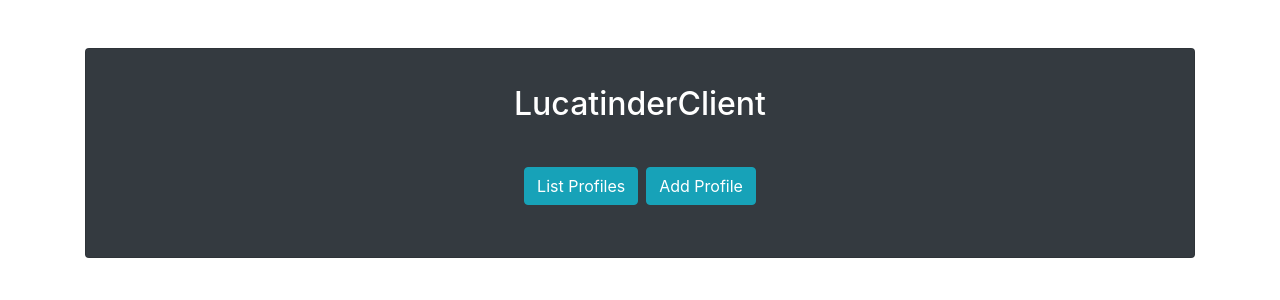
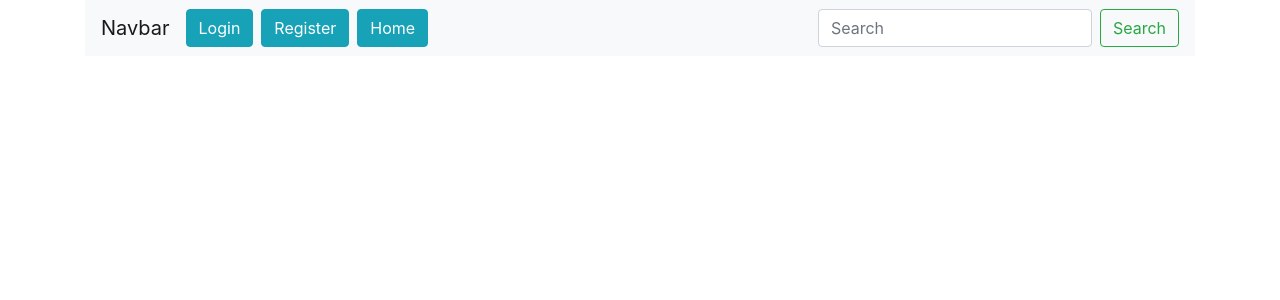
Before and after one commit to SrVaro/Proyecto02, an Angular app in the folder LucatinderClient/: page / in a window 1280 px wide. Shown: the top 300 px of the page. Built offline with nearby package versions, Linux system fonts and the light colour scheme.

Commit message:
like dislike angular

```diff
--- a/LucatinderClient/src/app/app.component.html
+++ b/LucatinderClient/src/app/app.component.html
@@ -1,16 +1,25 @@
 <div class="container">
-  <div class="row">
-    <div class="col-md-12">
-      <div class="card bg-dark my-5">
-        <div class="card-body">
-          <h2 class="card-title text-center text-white py-3">{{ title }}</h2>
-          <ul class="text-center list-inline py-3">
-            <li class="list-inline-item"><a routerLink="/profiles" class="btn btn-info">List Profiles</a></li>
-            <li class="list-inline-item"><a routerLink="/addprofile" class="btn btn-info">Add Profile</a></li>
-          </ul>
-        </div>
-      </div>
-      <router-outlet></router-outlet>
+  <nav class="navbar navbar-expand-lg navbar-light bg-light">
+    <a class="navbar-brand" href="#">Navbar</a>
+    <button class="navbar-toggler" type="button" data-toggle="collapse"
+      data-target="#navbarSupportedContent"
+      aria-controls="navbarSupportedContent" aria-expanded="false"
+      aria-label="Toggle navigation">
+      <span class="navbar-toggler-icon"></span>
+    </button>
+
+    <div class="collapse navbar-collapse" id="navbarSupportedContent">
+      <ul class="navbar-nav mr-auto">
+          <li class="list-inline-item"><a routerLink="/login" class="btn btn-info">Login</a></li>
+          <li class="list-inline-item"><a routerLink="/register" class="btn btn-info">Register</a></li>
+          <li class="list-inline-item"><a routerLink="/home" class="btn btn-info">Home</a></li>
+      </ul>
+      <form class="form-inline my-2 my-lg-0">
+        <input class="form-control mr-sm-2" type="search"
+          placeholder="Search" aria-label="Search">
+        <button class="btn btn-outline-success my-2 my-sm-0" type="submit">Search</button>
+      </form>
     </div>
-  </div>
+  </nav>
+  <router-outlet></router-outlet>
 </div>
--- a/LucatinderClient/src/app/home/home.component.ts
+++ b/LucatinderClient/src/app/home/home.component.ts
@@ -21,13 +21,5 @@ export class HomeComponent implements OnInit {
     });
   }
 
-  like(profile: Profile){
-    this.profiles = this.profiles.filter(p => p !== profile);
-  }
-
-  dislike(profile: Profile){
-    this.profiles = this.profiles.filter(p => p !== profile);
-  }
-
 
 }
--- a/LucatinderClient/src/app/profile-list/profile-list.component.html
+++ b/LucatinderClient/src/app/profile-list/profile-list.component.html
@@ -1,39 +1,3 @@
-<nav class="navbar navbar-expand-lg navbar-light bg-light">
-		<a class="navbar-brand" href="#">Navbar</a>
-		<button class="navbar-toggler" type="button" data-toggle="collapse"
-			data-target="#navbarSupportedContent"
-			aria-controls="navbarSupportedContent" aria-expanded="false"
-			aria-label="Toggle navigation">
-			<span class="navbar-toggler-icon"></span>
-		</button>
-
-		<div class="collapse navbar-collapse" id="navbarSupportedContent">
-			<ul class="navbar-nav mr-auto">
-				<li class="nav-item active"><a class="nav-link" href="#">Home
-						<span class="sr-only">(current)</span>
-				</a></li>
-				<li class="nav-item"><a class="nav-link"
-					href="/mvc/profile/contacts">Contacs</a></li>
-				<li class="nav-item dropdown"><a
-					class="nav-link dropdown-toggle" href="#" id="navbarDropdown"
-					role="button" data-toggle="dropdown" aria-haspopup="true"
-					aria-expanded="false"> Dropdown </a>
-					<div class="dropdown-menu" aria-labelledby="navbarDropdown">
-						<a class="dropdown-item" href="#">Action</a> <a
-							class="dropdown-item" href="#">Another action</a>
-						<div class="dropdown-divider"></div>
-						<a class="dropdown-item" href="#">Something else here</a>
-					</div></li>
-				<li class="nav-item"><a class="nav-link disabled" href="#"
-					tabindex="-1" aria-disabled="true">Disabled</a></li>
-			</ul>
-			<form class="form-inline my-2 my-lg-0">
-				<input class="form-control mr-sm-2" type="search"
-					placeholder="Search" aria-label="Search">
-				<button class="btn btn-outline-success my-2 my-sm-0" type="submit">Search</button>
-			</form>
-		</div>
-	</nav>
 <div class="card my-5">
     <div class="card-body">
        <table class="table table-bordered table-striped">
@@ -43,14 +7,18 @@
                <th scope="col">Nombre</th>
                <th scope="col">Edad</th>
                <th scope="col">Género</th>
-               <th scope="col">Descripción</th>
+			   <th scope="col">Descripción</th>
+			   <th scope="col">Like</th>
+               <th scope="col">Dislike</th>
            </tr>
            </thead>
            <tr *ngFor="let profile of profiles">
                <td>{{ profile.name }}</td>
                <td>{{ profile.age }}</td>
                <td>{{ profile.gender }}</td>
-               <td>{{ profile.description }}</td>
+			   <td>{{ profile.description }}</td>
+			   <td><button (click)="like(profile)">Like!</button></td>
+               <td><button (click)="dislike(profile)">Dislike!</button></td>
            </tr>
         </table>
    </div>
--- a/LucatinderClient/src/app/profile-list/profile-list.component.ts
+++ b/LucatinderClient/src/app/profile-list/profile-list.component.ts
@@ -1,5 +1,6 @@
 import { Component, OnInit, Input } from '@angular/core';
 import { Profile } from '../profile';
+import { ProfileService } from '../profile.service';
 
 @Component({
   selector: 'app-profile-list',
@@ -10,9 +11,23 @@ export class ProfileListComponent implements OnInit {
 
   @Input() profiles : Profile[];
 
-  constructor() { }
+  constructor(private profileService: ProfileService) { }
 
   ngOnInit() {
   }
 
+  like(profile: Profile){
+    this.profiles = this.profiles.filter(p => p !== profile);
+    this.profileService.like(profile.id_profile).subscribe(data => {
+      console.log(data);
+    });
+  }
+
+  dislike(profile: Profile){
+    this.profiles = this.profiles.filter(p => p !== profile);
+    this.profileService.dislike(profile.id_profile).subscribe(data => {
+      console.log(data);
+    });
+  }
+
 }
```
